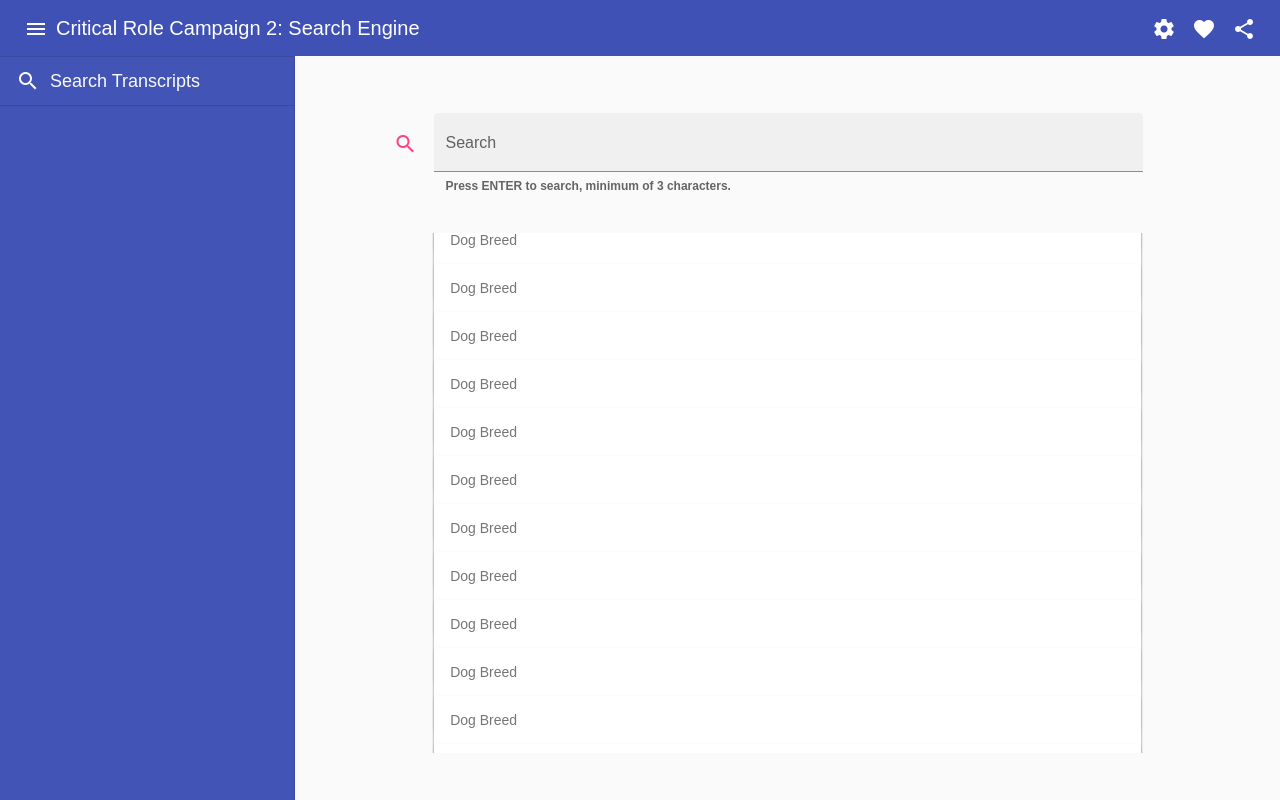
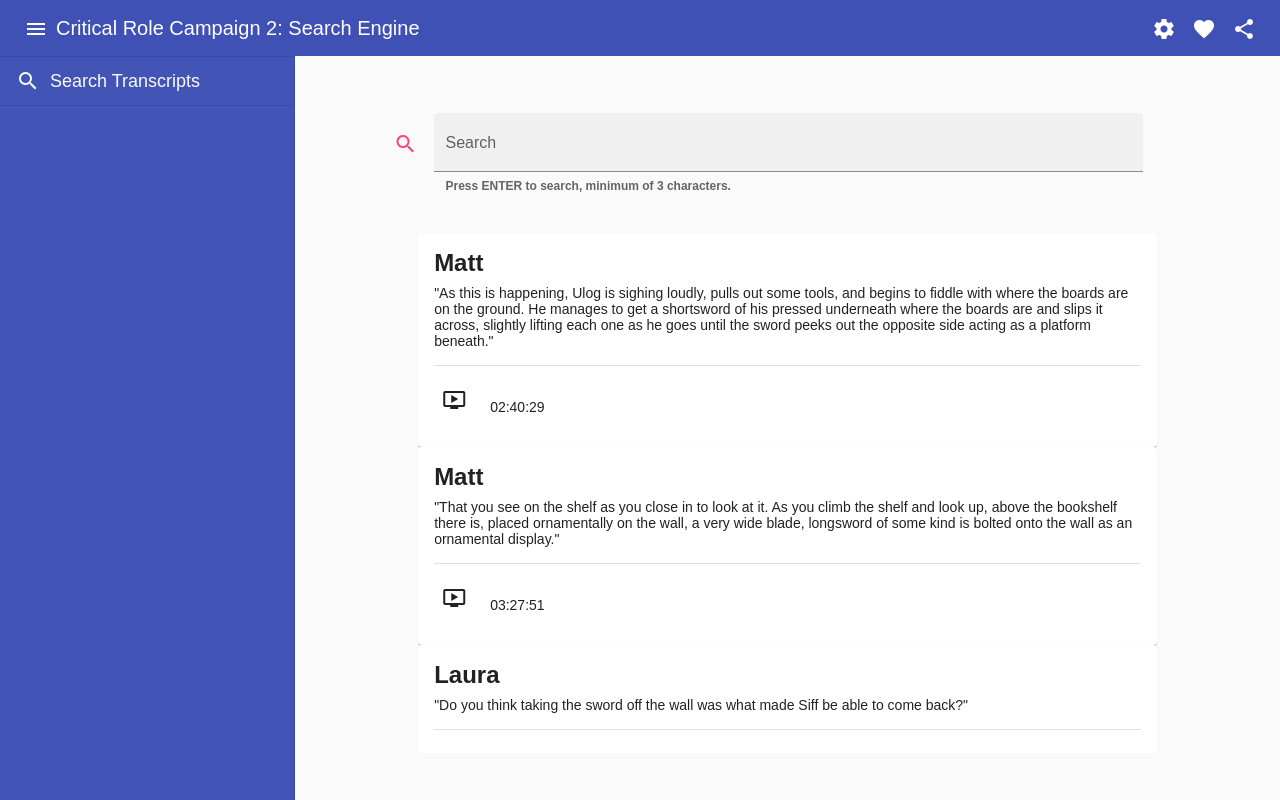
Before and after one commit to grpartichelli/critrole-engine-client, an Angular app: page /search-transcripts in a window 1280 px wide. Built offline with nearby package versions, Linux system fonts and the light colour scheme.

Commit message:
feat: starting to get transcripts formatted

```diff
--- a/src/app/commons/critrole-transcripts/critrole-transcripts.component.html
+++ b/src/app/commons/critrole-transcripts/critrole-transcripts.component.html
@@ -1,21 +1,13 @@
 <div *ngIf="transcripts.length > 0" class="transcripts">
-  <mat-list>
-    <mat-list-item *ngFor="let transcript of transcripts">
-      <mat-card>
-        <mat-card-subtitle>Dog Breed</mat-card-subtitle>
-        <mat-card-title>Shiba Inu</mat-card-title>
+      <mat-card *ngFor="let transcript of transcripts">
+        <mat-card-title><strong>{{formatNickname(transcript.actor_nickname)}}</strong></mat-card-title>
         <mat-card-content>
-          <p>This card has divider and indeterminate progress as footer</p>
-          <p>This card has divider and indeterminate progress as footer
-
-            The Shiba Inu is the smallest of the six original and distinct spitz breeds of dog from Japan. A small, agile dog that copes very well with mountainous terrain, the Shiba Inu was originally bred for hunting.</p>
+          <p>"{{transcript.text}}"</p>
         </mat-card-content>
         <mat-divider inset></mat-divider>
         <mat-card-actions>
-          <button mat-button>LIKE</button>
-          <button mat-button>SHARE</button>
+          <a  target="_blank" href="{{transcript.youtube_link}}" mat-button style="width: 100%; text-align: left"><p><mat-icon style="margin-right: 24px">ondemand_video</mat-icon>{{transcript.timestamp | date:'hh:mm:ss'}}</p></a>
         </mat-card-actions>
+
       </mat-card>
-    </mat-list-item>
-  </mat-list>
 </div>
--- a/src/app/commons/critrole-transcripts/critrole-transcripts.component.scss
+++ b/src/app/commons/critrole-transcripts/critrole-transcripts.component.scss
@@ -1,4 +1,4 @@
 
 .transcripts {
-
+  overflow-y: auto;
 }
--- a/src/app/commons/critrole-transcripts/critrole-transcripts.component.ts
+++ b/src/app/commons/critrole-transcripts/critrole-transcripts.component.ts
@@ -10,5 +10,11 @@
 
   @Input() transcripts: Array<TranscriptModel> = [];
 
+  public formatNickname(nickname : string) {
+      return `${nickname.slice(0, 1)}${nickname.slice(1).toLowerCase()}`
+  }
 
+  public formatTimestamp(timestamp: string) {
+    return
+  }
 }
--- a/src/app/critrole-search-transcripts/critrole-search-transcripts.component.scss
+++ b/src/app/critrole-search-transcripts/critrole-search-transcripts.component.scss
@@ -15,14 +15,10 @@
 
 
   &__transcripts-container {
-    display: flex;
     flex: 4;
-    overflow-y: auto;
+    overflow-y: scroll;
     height: 0;
     margin: 1.5% 12.5% 5% 12.5%;
-    flex-direction: column;
-    align-items: center;
-    justify-content: center;
     padding: 0;
   }
 }
```
